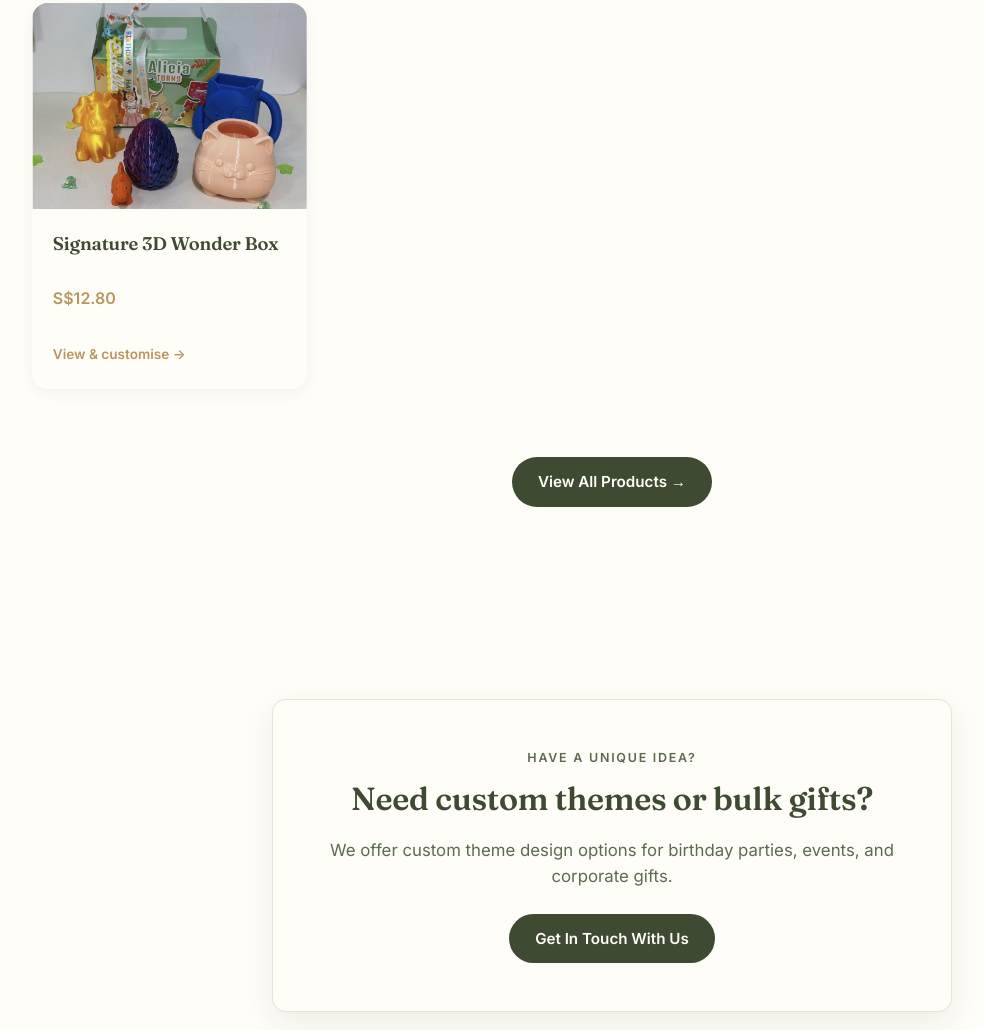
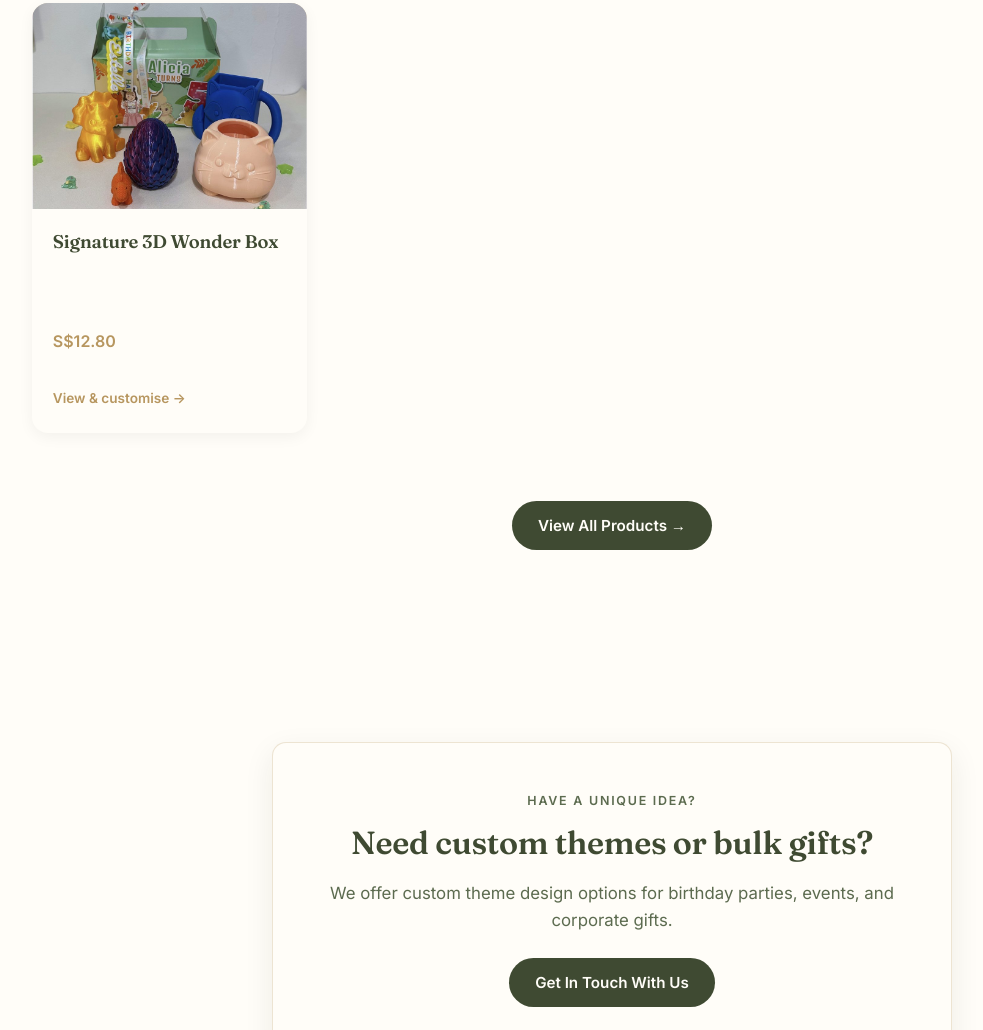
Before and after one commit to jiawun90/testing, a website: page index.html in a window 1280 px wide. Shown: the part 1303-2333 px from the top of the page, without its empty margins (28-1011 px from the left). Drawn offline with Linux system fonts and the light colour scheme.

Commit message:
Update styles.css

```diff
--- a/styles.css
+++ b/styles.css
@@ -218,6 +218,21 @@ em { font-style: italic; color: var(--gold); }
 }
 .product-media img {
   width: 100%; height: 100%; object-fit: cover; display: block;
+}
+
+/* 标题统一高度（最多显示 2 行，防止高度拉长） */
+.product-title {
+  font-size: 16px;
+  font-weight: 700;
+  color: var(--olive, #2c3e50);
+  margin: 0 0 8px 0;
+  line-height: 1.3;
+  min-height: 2.6em; /* 预留两行高度，确保单行和双行标题卡片等高 */
+}
+/* 年龄标签容器：统一高度 */
+.tag-container {
+  min-height: 24px;
+  margin-bottom: 8px;
 }
 .product-body { padding: 1.3em 1.3em 1.5em; display: flex; flex-direction: column; gap: .6em; flex-grow: 1; /* 撑满剩余高度 */}
 .product-body h3 { font-size: 1.15rem; margin-bottom: 0; }
```
